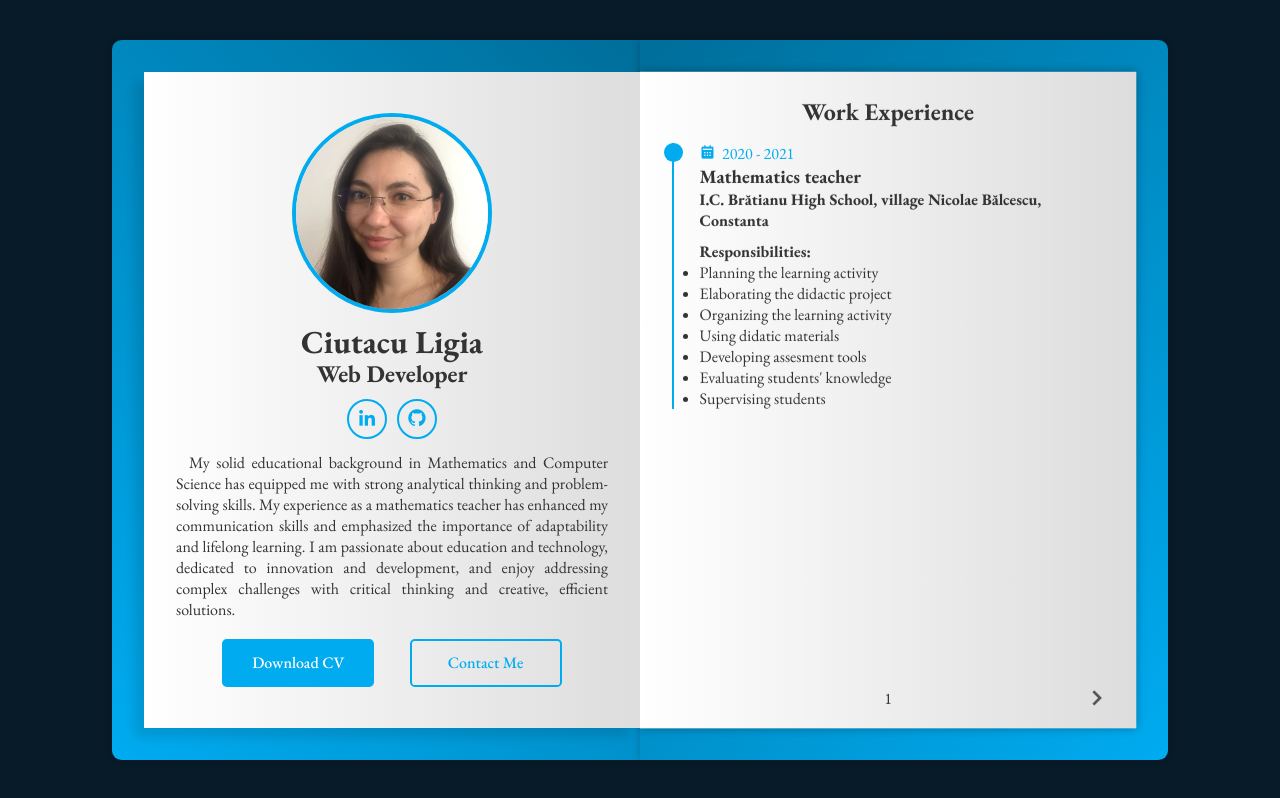
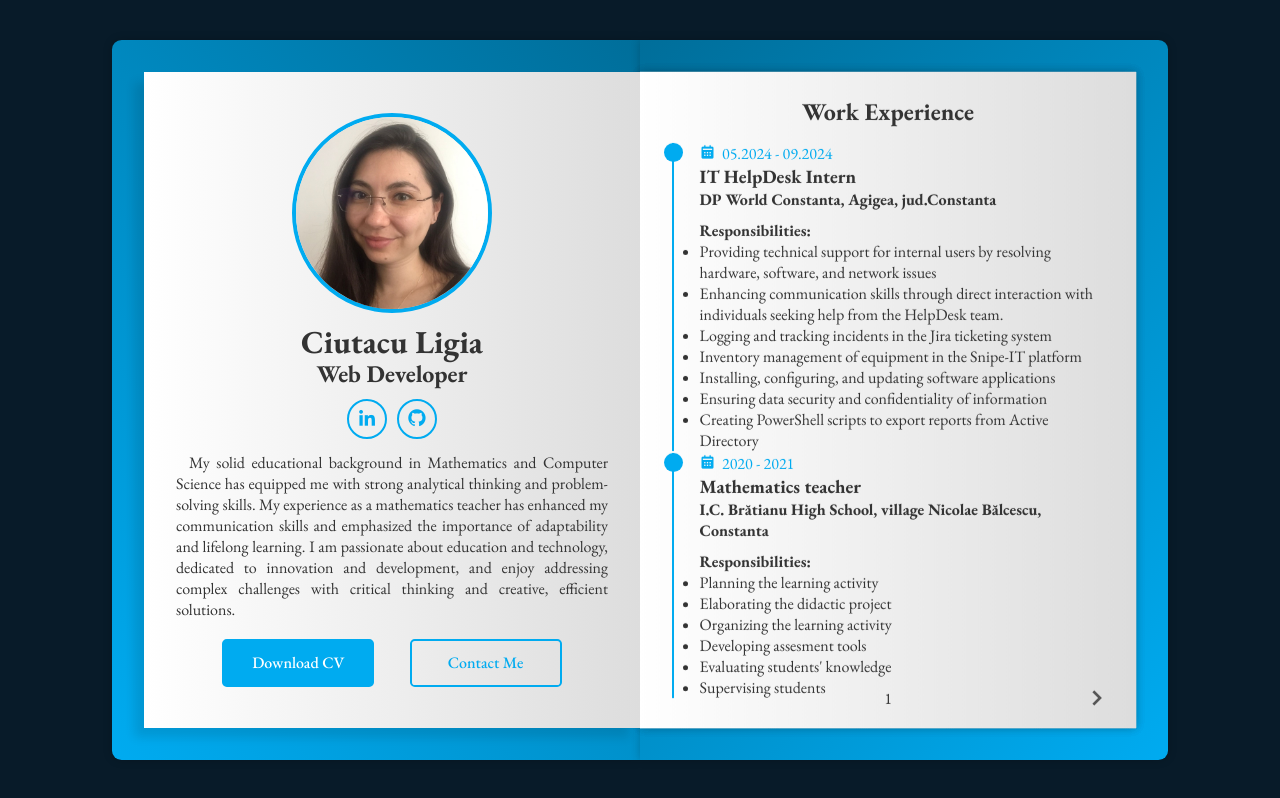
Before and after one commit to CiutacuLigia/PortofoliuWeb, a plain HTML site: page index.html in a window 1280 px wide. Drawn offline with nearby package versions, Linux system fonts and the light colour scheme.

Commit message:
Add files via upload
I changed the experience div element in html, adding a new one.
I changed the css file to frame the new element added.

```diff
--- a/index.html
+++ b/index.html
@@ -48,7 +48,7 @@
             </p>
 
             <div class="btn-box">
-              <a href="cv/CV_Ligia.Ciutacu.pdf" class="btn" download
+              <a href="cv/CV_Ciutacu.Ligia.pdf" class="btn" download
                 >Download CV</a
               >
               <a href="#" class="btn contact-me">Contact Me</a>
@@ -65,6 +65,43 @@
             <div class="workeduc-box">
               <div class="workeduc-content">
                 <span class="year"
+                  ><i class="bx bxs-calendar"></i>05.2024 - 09.2024</span
+                >
+                <h3>IT HelpDesk Intern</h3>
+                <h4>DP World Constanta, Agigea, jud.Constanta</h4>
+                <p>Responsibilities:</p>
+                <ul>
+                  <li>
+                    Providing technical support for internal users by resolving
+                    hardware, software, and network issues
+                  </li>
+                  <li>
+                    Enhancing communication skills through direct interaction
+                    with individuals seeking help from the HelpDesk team.
+                  </li>
+                  <li>
+                    Logging and tracking incidents in the Jira ticketing system
+                  </li>
+                  <li>
+                    Inventory management of equipment in the Snipe-IT platform
+                  </li>
+                  <li>
+                    Installing, configuring, and updating software applications
+                  </li>
+                  <li>
+                    Ensuring data security and confidentiality of information
+                  </li>
+                  <li>
+                    Creating PowerShell scripts to export reports from Active
+                    Directory
+                  </li>
+                </ul>
+              </div>
+            </div>
+
+            <div class="workeduc-box">
+              <div class="workeduc-content">
+                <span class="year"
                   ><i class="bx bxs-calendar"></i>2020 - 2021</span
                 >
                 <h3>Mathematics teacher</h3>
@@ -76,7 +113,6 @@
                   <li>Planning the learning activity</li>
                   <li>Elaborating the didactic project</li>
                   <li>Organizing the learning activity</li>
-                  <li>Using didatic materials</li>
                   <li>Developing assesment tools</li>
                   <li>Evaluating students' knowledge</li>
                   <li>Supervising students</li>
--- a/style.css
+++ b/style.css
@@ -1,6 +1,5 @@
 
 @import url("https://fonts.googleapis.com/css2?family=EB+Garamond:ital,wght@0,400..800;1,400..800&display=swap");
-
 
 * {
     margin: 0;
@@ -259,7 +258,7 @@ for example: li:nth-child(2) = selects the second element from the list*/
 .workeduc-box .workeduc-content {
     position: relative;
     padding-left: 1.6rem;
-    margin-bottom: 1.2rem;
+    margin-bottom: 0.1rem;
 }
 
 .workeduc-content>p{
```
